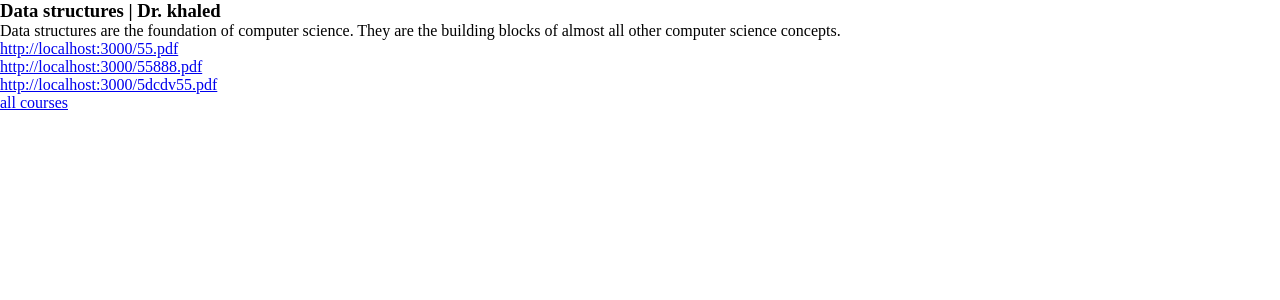
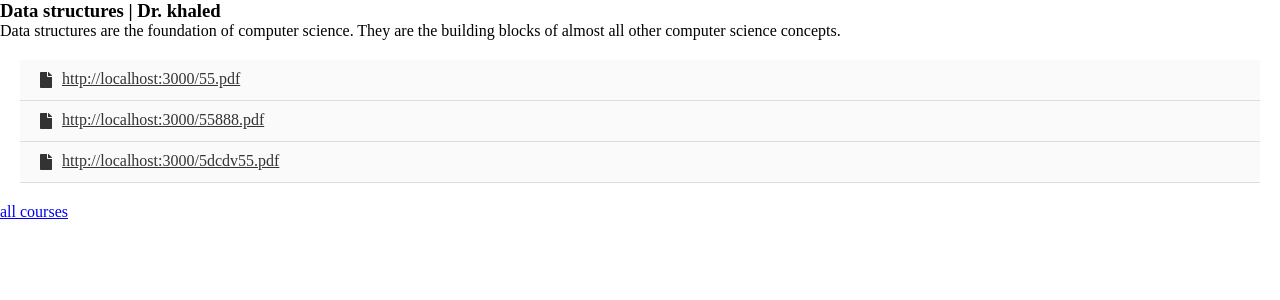
Before and after one commit to ahm3dkira/django-project, a Django app: page /id/1 in a window 1280 px wide. Shown: the part 60-360 px from the top of the page. Run offline with Django 4.2, Linux system fonts and the light colour scheme; some libraries are stand-ins or nearby versions.

Commit message:
make it better

```diff
--- /dev/null
+++ b/courses/static/css/course.css
@@ -0,0 +1,25 @@
+ul.files {
+    margin: 20px;
+    /* background-color: #deddda; */
+    border-radius: 5px;
+}
+ul.files li {
+    list-style: none;
+}
+ul.files li a {
+    display: flex;
+    flex-direction: row;
+    padding: 10px;
+    border-bottom: 1px solid #deddda;
+    background-color: #fafafa;
+    color: #333;
+}
+ul.files li .file-icon {
+    /* width: 40px; */
+    /* height: 40px; */
+    /* border-radius: 50%; */
+    padding: 2px 10px;
+    display: flex;
+    justify-content: center;
+    align-items: center;
+}
--- a/courses/templates/base.html
+++ b/courses/templates/base.html
@@ -16,6 +16,5 @@
       <h1>content</h1>
   {% endblock %}
 
-
 </body>
 </html>
--- a/courses/templates/course.html
+++ b/courses/templates/course.html
@@ -1,6 +1,7 @@
 {% extends "base.html" %}
 {% block title %}{{ course.title }}{% endblock %}
 {% block content %}
+<link rel="stylesheet" href="/static/css/course.css">
   <h3>{{ course.title }}</h3>
   <p>{{ course.description }}</p>
   {% comment %} {% if "by-weeks" == "By-weeks" %}
@@ -11,10 +12,10 @@
   {% else %}
     55
   {% endif %} {% endcomment %}
-  <ul>
+  <ul class="files">
     {% for file in course.files %}
     <li>
-      <a href='{{ file }}'> {{ file }} </a>
+      <a href='{{ file }}'><i class="fas fa-file file-icon"></i> {{ file }} </a>
     </li>
     {% endfor %}
   </ul>
--- a/djangoProject/urls.py
+++ b/djangoProject/urls.py
@@ -7,9 +7,11 @@ from . import views
 urlpatterns = [
     path('admin/', admin.site.urls),
     path("accounts/", include("django.contrib.auth.urls")),
+    path("accounts/signup/", views.signUpView, name="signup"),
     # path('', views.index, name='index'),
     # path('about/', views.about, name='about'),
     # path('courses/', include('courses.urls'), name='courses'),
     # path('blog/', include('blog.urls'), name='blog'),
     path('', include('courses.urls'), name='courses'),
-] + static(settings.STATIC_URL, document_root=settings.STATIC_ROOT)
+]
+# + static(settings.STATIC_URL, document_root=settings.STATIC_ROOT)
```
Also changed, not shown: courses/static/css/allCourses.css (added, +28 -0 lines), courses/templates/allCourses.html (+1 -30 lines), djangoProject/views.py (+17 -2 lines), templates/registration/signup.html (added, +17 -0 lines).
